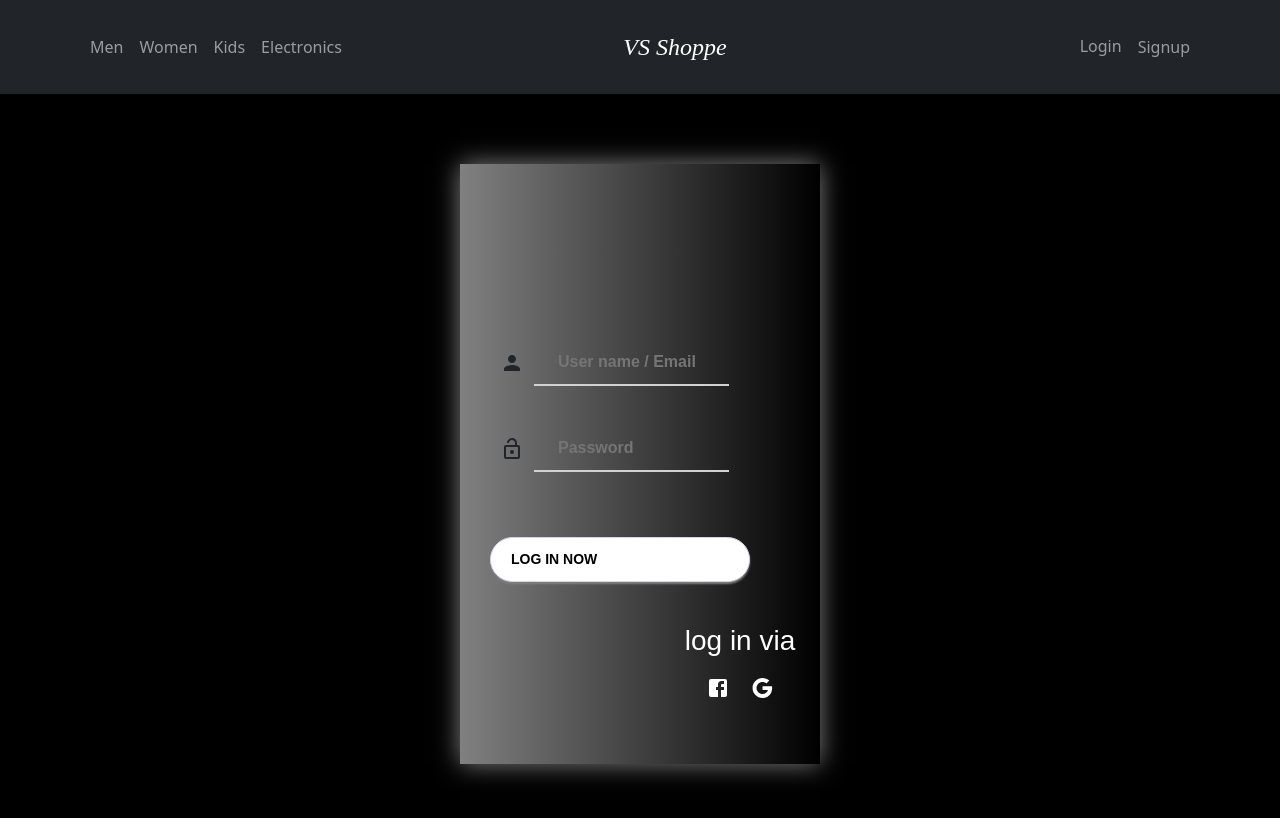
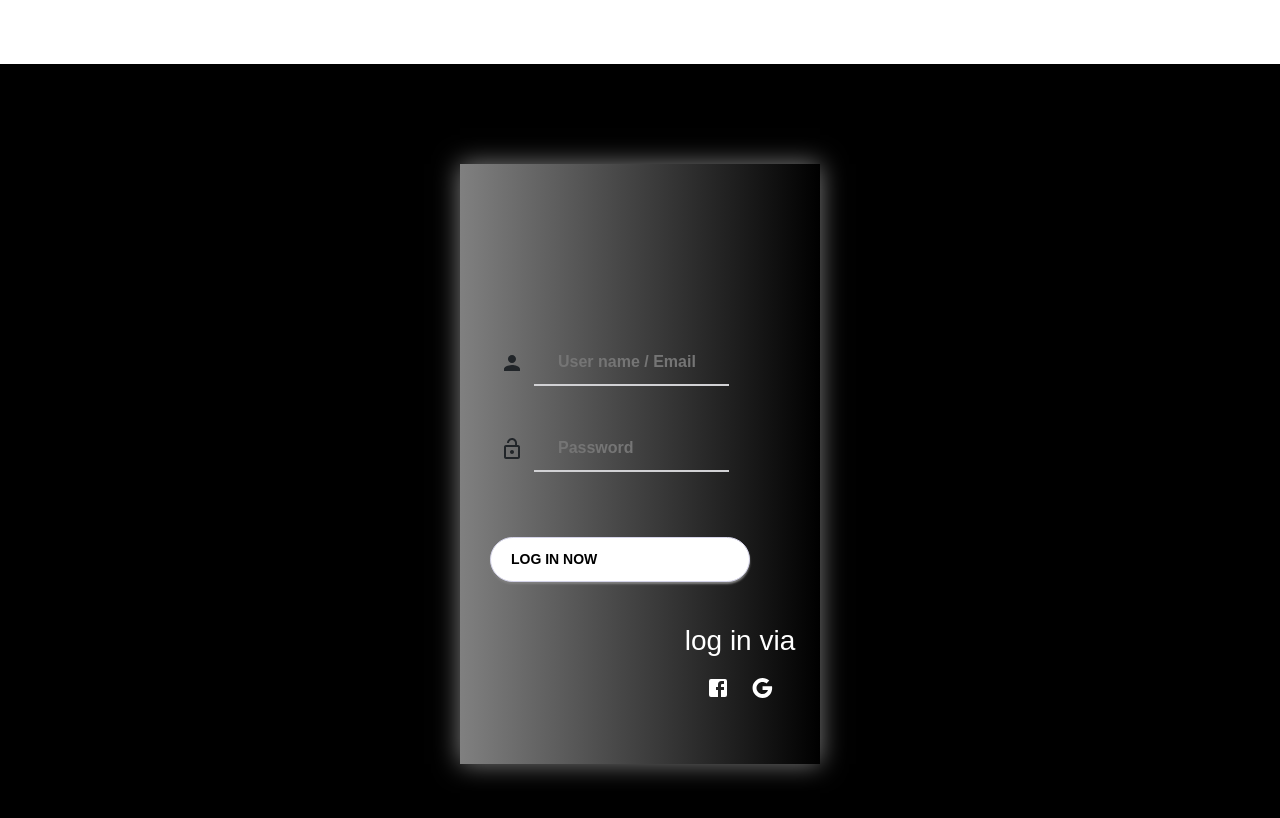
Before and after one commit to VGOUTAM/E-Commerce, a React (Create React App) app in the folder our-app/: page /login in a window 1280 px wide. Shown: the top 818 px of the page. Built offline with nearby package versions, Linux system fonts and the light colour scheme.

Commit message:
Added navbar in Home

```diff
--- a/our-app/src/App.jsx
+++ b/our-app/src/App.jsx
@@ -18,7 +18,6 @@ import WomenLingerie from './components/Lingerie'
 import WomenTops from './components/WomenTops'
 import Logout from './components/Logout';
 import {reducer, initialState} from '../src/reducer/UseReducer.js'
-import Navbar1 from './components/Navbar';
 
 export const userContext = createContext();
 
@@ -29,7 +28,6 @@ function App(){
     return(
         <>
         <userContext.Provider value={{state, dispatch}}>
-        <Navbar1 />
         <Routes>
             <Route path= '/' element= {<Home />}  />
             <Route path= 'login' element= {<Login />}  />
--- a/our-app/src/components/Home.jsx
+++ b/our-app/src/components/Home.jsx
@@ -7,10 +7,13 @@ import Assurance from './assurance'
 import Disclaimer from './disclaimer'
 import Design2 from "./HomeDesign2"
 import Design1 from './Home_Design1'
+import Navbar1 from './Navbar';
+
 
 function Home() {
   return (
     <div className='paddingDueToNavbar'>
+    <Navbar1 />
     <Carousel />
     <Design1 />
     <Design2 />
```
